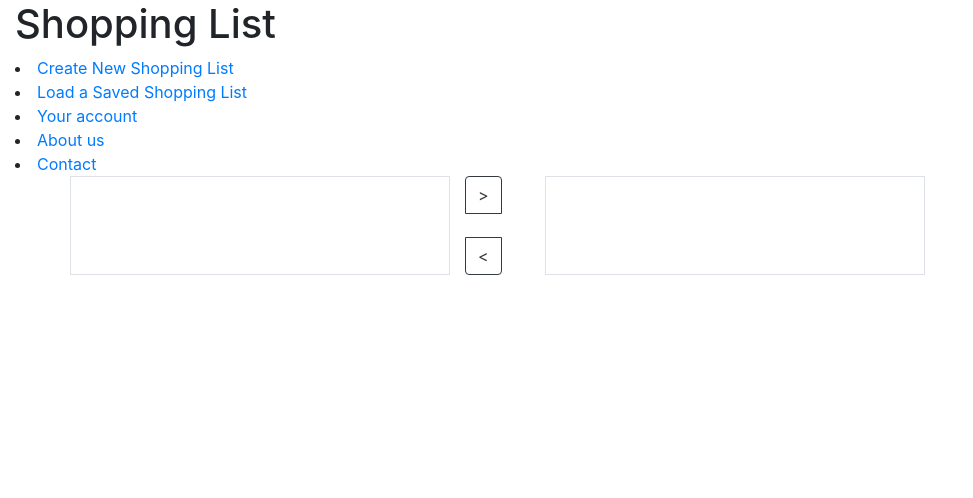
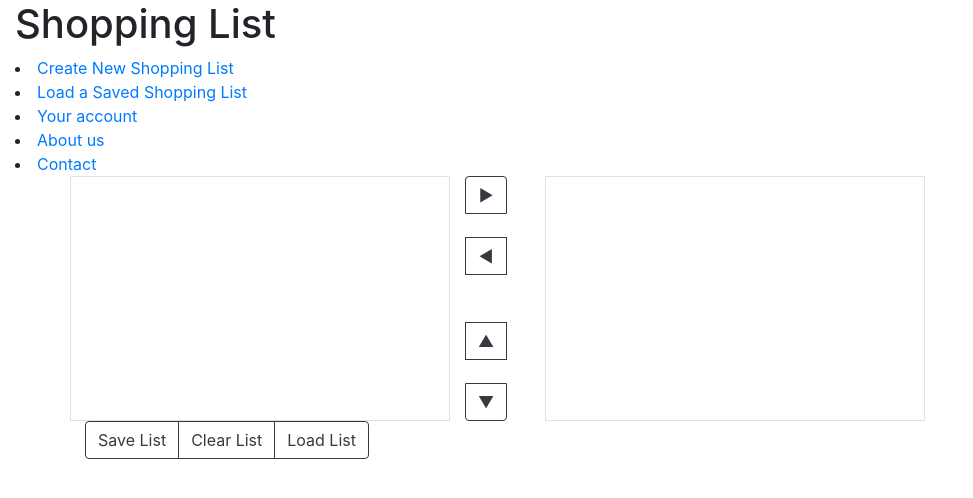
Before and after one commit to Gristeh/ShoppingList, an Angular app: page /list in a window 1280 px wide. Shown: the top 498 px of the page, without its empty margins (0-973 px from the left). Built offline with nearby package versions, Linux system fonts and the light colour scheme.

Commit message:
ListCreation

```diff
--- a/src/app/components/shopping-list-component/shopping-list-component.component.html
+++ b/src/app/components/shopping-list-component/shopping-list-component.component.html
@@ -25,12 +25,23 @@
         <div class="col-4 border"></div>
         <div class="col-1">
           <div class="btn-group-vertical">
-            <button type="button" class="btn btn-outline-dark">></button><br />
-            <button type="button" class="btn btn-outline-dark"><</button>
+            <button type="button" class="btn btn-outline-dark">&#x25B6;</button>
+            <br />
+            <button type="button" class="btn btn-outline-dark">&#x25C0;</button>
+            <br />
+            <br />
+            <button type="button" class="btn btn-outline-dark">&#x25B2;</button>
+            <br />
+            <button type="button" class="btn btn-outline-dark">&#x25BC;</button>
           </div>
         </div>
         <div class="col-4 border"></div>
       </div>
+      <span class="btn-group">
+        <button type="button" class="btn btn-outline-dark">Save List</button>
+        <button type="button" class="btn btn-outline-dark">Clear List</button>
+        <button type="button" class="btn btn-outline-dark">Load List</button>
+      </span>
 
       <div id="itemList"></div>
     </div>
--- a/src/app/components/shopping-list-component/shopping-list-component.component.ts
+++ b/src/app/components/shopping-list-component/shopping-list-component.component.ts
@@ -1,15 +1,22 @@
-import { Component, OnInit } from '@angular/core';
+import { Component, OnInit } from "@angular/core";
+import { ListItem } from "src/app/models/list-item";
 
 @Component({
-  selector: 'app-shopping-list-component',
-  templateUrl: './shopping-list-component.component.html',
-  styleUrls: ['./shopping-list-component.component.css']
+  selector: "app-shopping-list-component",
+  templateUrl: "./shopping-list-component.component.html",
+  styleUrls: ["./shopping-list-component.component.css"],
 })
 export class ShoppingListComponentComponent implements OnInit {
+  // currentItemList: ListItem[] = [];
+  // previousItemList: ListItem[] = [];
 
-  constructor() { }
-
-  ngOnInit() {
+  constructor() {
+    // this.previousItemList=[ItemID: number;
+    //   ItemName: string;
+    //   ListID: number;
+    //   HighPriority: boolean;
+    //   Index:]
   }
 
+  ngOnInit() {}
 }
```
